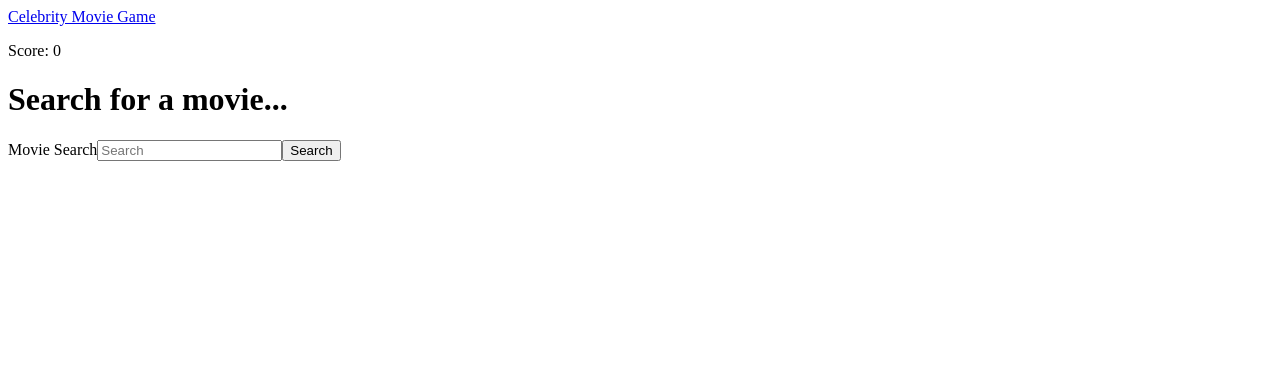
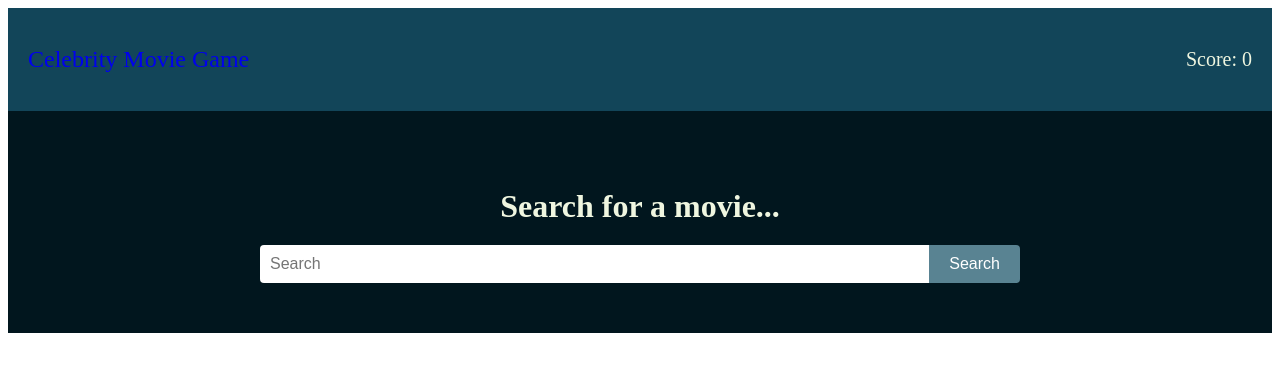
Before and after one commit to ryanherlihy/celebrity-movie-game, a React app: page / in a window 1280 px wide. Shown: the top 372 px of the page. Built offline with nearby package versions, Linux system fonts and the light colour scheme; the HTML template or start-up script is replaced by a standard one.

Commit message:
add app and search css

```diff
--- a/src/client/components/Answer.js
+++ b/src/client/components/Answer.js
@@ -9,9 +9,7 @@ const Answer = ({
 }) => {
   return (
     <section>
-      <header>
-        <h2>Results</h2>
-      </header>
+      <h2>Results</h2>
       <p>
         {(() => {
           const scoreRatio = correctGuessCount / totalCorrectCount;
--- /dev/null
+++ b/src/client/components/App.css
@@ -0,0 +1,47 @@
+:root {
+  --color-1: #01161e;
+  --color-2: #124559;
+  --color-3: #598392;
+  --color-4: #aec3b0;
+  --color-5: #eff6e0;
+  --base-font-size: 16px;
+}
+
+*,
+*:before,
+*:after {
+  box-sizing: border-box;
+}
+
+h1 {
+  font-size: 2rem;
+  margin-bottom: 20px;
+}
+
+h2 {
+  font-size: 1.5rem;
+  margin-bottom: 15px;
+}
+
+button,
+input {
+  font-size: var(--base-font-size);
+  border: 0;
+}
+
+button {
+  cursor: pointer;
+  padding: 0;
+}
+
+.App {
+  background-color: var(--color-1);
+  color: var(--color-5);
+}
+
+.App-content {
+  width: 800px;
+  margin: 0 auto;
+  padding: 50px 20px;
+  text-align: center;
+}
--- a/src/client/components/App.js
+++ b/src/client/components/App.js
@@ -3,6 +3,7 @@ import Header from "./Header";
 import MovieSearch from "./MovieSearch";
 import Game from "./Game";
 import Answer from "./Answer";
+import "./App.css";
 
 const App = () => {
   const [showMovieSearch, setShowMovieSearch] = useState(true);
@@ -31,9 +32,9 @@ const App = () => {
   };
 
   return (
-    <>
+    <div className="App">
       <Header userScore={userScore} />
-      <div className="container">
+      <div className="App-content">
         {showMovieSearch && <MovieSearch onSelectMovie={handleSelectMovie} />}
         {showGame && (
           <Game
@@ -43,7 +44,7 @@ const App = () => {
           />
         )}
       </div>
-    </>
+    </div>
   );
 };
 
--- a/src/client/components/Game.js
+++ b/src/client/components/Game.js
@@ -99,7 +99,6 @@ const Game = ({ movie, onChangeMovieRequest, onGuessSubmitComplete }) => {
           allActorIds: actors.map(({ id }) => id)
         })
         .then(res => {
-          console.log(res.data);
           onGuessSubmitComplete(res.data);
           setCorrectAnswers(res.data.answer);
           setCorrectGuessCount(res.data.correctGuessCount);
--- /dev/null
+++ b/src/client/components/Header.css
@@ -0,0 +1,21 @@
+.Header {
+  display: flex;
+  justify-content: space-between;
+  align-items: center;
+  background-color: var(--color-2);
+  color: var(--color-5);
+  padding: 20px;
+}
+
+.Header-title {
+  font-size: 1.5rem;
+  text-decoration: none;
+}
+
+.Header-title:visited {
+  color: var(--color-5);
+}
+
+.Header-score {
+  font-size: 1.25rem;
+}
--- a/src/client/components/Header.js
+++ b/src/client/components/Header.js
@@ -1,9 +1,12 @@
 import React from "react";
+import "./Header.css";
 
 const Header = ({ userScore = 0 }) => (
-  <header>
-    <a href="/">Celebrity Movie Game</a>
-    <p>Score:&nbsp;{userScore}</p>
+  <header className="Header">
+    <a className="Header-title" href="/">
+      Celebrity Movie Game
+    </a>
+    <p className="Header-score">Score:&nbsp;{userScore}</p>
   </header>
 );
 
--- /dev/null
+++ b/src/client/components/MovieSearch.css
@@ -0,0 +1,66 @@
+.MovieSearch-form {
+  display: flex;
+  border-radius: 4px;
+  overflow: hidden;
+}
+
+.MovieSearch-searchBox {
+  flex-grow: 1;
+}
+
+.MovieSearch-searchBoxLabel {
+  position: absolute;
+  height: 1px;
+  width: 1px;
+  overflow: hidden;
+  clip: rect(1px 1px 1px 1px); /* IE6, IE7 */
+  clip: rect(1px, 1px, 1px, 1px);
+  white-space: nowrap; /* added line */
+}
+
+.MovieSearch-searchBoxInput {
+  width: 100%;
+  padding: 10px;
+}
+
+.MovieSearch-searchBoxButton {
+  background-color: var(--color-3);
+  color: #fff;
+  padding: 0 20px;
+}
+
+.MovieSearch-searchBoxButton:focus,
+.MovieSearch-searchBoxButton:hover {
+  background-color: var(--color-4);
+}
+
+.MovieSearch-resultList {
+  display: flex;
+  flex-wrap: wrap;
+  justify-content: center;
+  margin-top: 50px;
+}
+
+.MovieSearch-resultListItem {
+  width: 200px;
+  margin: 20px;
+}
+
+.MovieSearch-resultButton {
+  display: flex;
+  flex-direction: column;
+  align-items: center;
+  background-color: transparent;
+  color: #fff;
+  border-radius: 4px;
+  overflow: hidden;
+}
+
+.MovieSearch-resultButton:hover,
+.MovieSearch-resultButton:focus {
+  box-shadow: 0 0 5px #fff;
+}
+
+.MovieSearch-resultTitle {
+  padding: 10px 15px;
+}
--- a/src/client/components/MovieSearch.js
+++ b/src/client/components/MovieSearch.js
@@ -1,5 +1,6 @@
 import React, { useState } from "react";
 import axios from "axios";
+import "./MovieSearch.css";
 
 const MovieSearch = ({ onSelectMovie }) => {
   const [searchValue, setSearchValue] = useState("");
@@ -38,34 +39,42 @@ const MovieSearch = ({ onSelectMovie }) => {
   const showEmptyResultsMessage = searchResults && searchResults.length === 0;
 
   return (
-    <div>
+    <section className="MovieSearch">
       <h1>Search for a movie...</h1>
-      <form onSubmit={handleSearchSubmit}>
-        <label>
-          Movie Search
+      <form className="MovieSearch-form" onSubmit={handleSearchSubmit}>
+        <label className="MovieSearch-searchBox">
+          <span className="MovieSearch-searchBoxLabel">Movie Search</span>
           <input
+            className="MovieSearch-searchBoxInput"
             type="search"
             placeholder="Search"
             value={searchValue}
             onChange={handleInputChange}
           />
         </label>
-        <button>Search</button>
+        <button className="MovieSearch-searchBoxButton">Search</button>
       </form>
       {showSearchResults && (
-        <ol>
+        <ol className="MovieSearch-resultList">
           {searchResults.map(movie => (
-            <li key={movie.id}>
-              <button onClick={makeResultClickHandler(movie)}>
-                <img src={movie.imageUrl} alt="" />
-                {movie.title}
+            <li key={movie.id} className="MovieSearch-resultListItem">
+              <button
+                className="MovieSearch-resultButton"
+                onClick={makeResultClickHandler(movie)}
+              >
+                <img
+                  className="MovieSearch-resultImg"
+                  src={movie.imageUrl}
+                  alt=""
+                />
+                <span className="MovieSearch-resultTitle">{movie.title}</span>
               </button>
             </li>
           ))}
         </ol>
       )}
       {showEmptyResultsMessage && <p>No results found for your search.</p>}
-    </div>
+    </section>
   );
 };
 
```
Also changed, not shown: src/client/components/QuestionContainer.js (added, +66 -0 lines), 1 other file (tests, documents, lock files or other folders).
